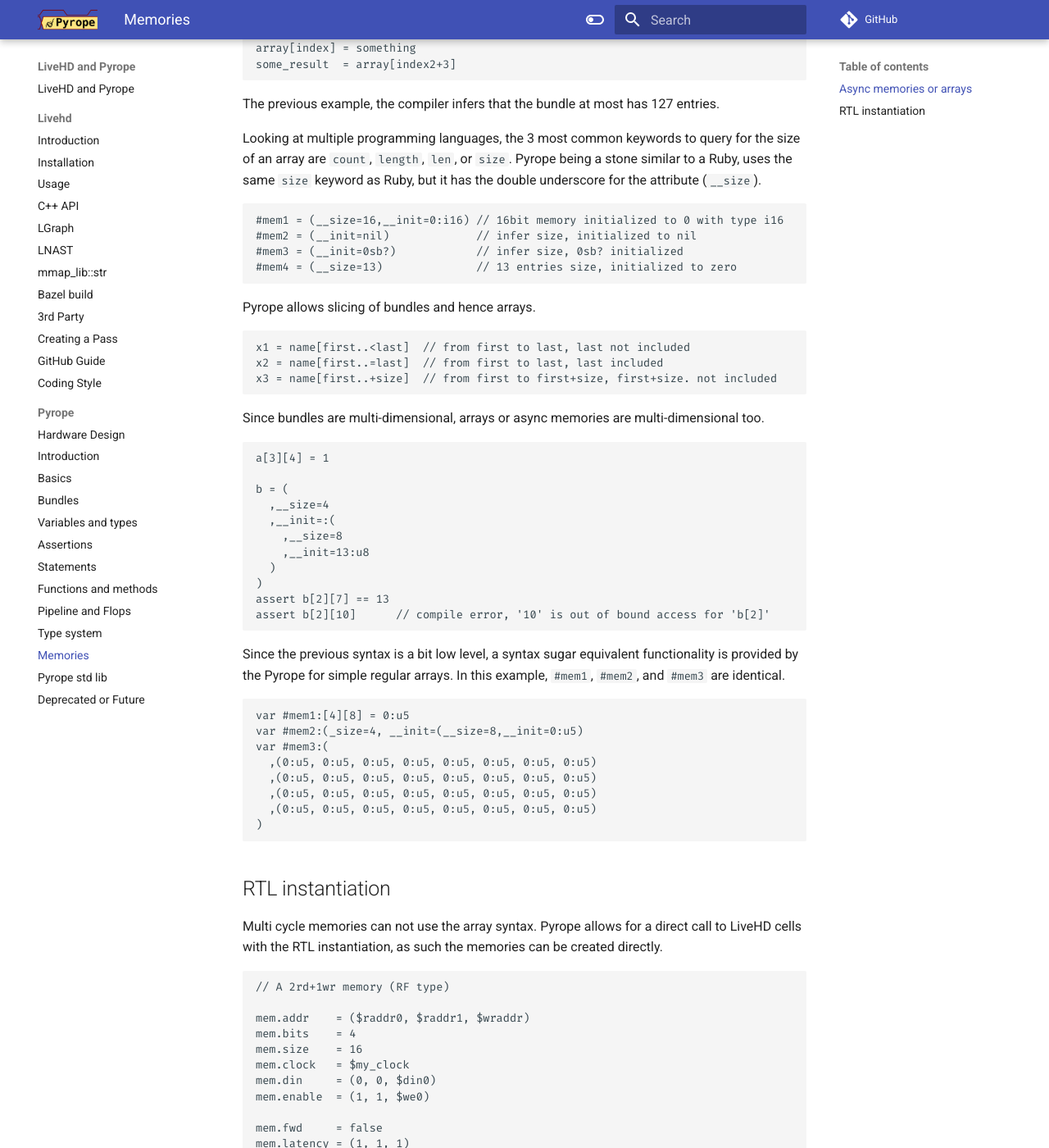
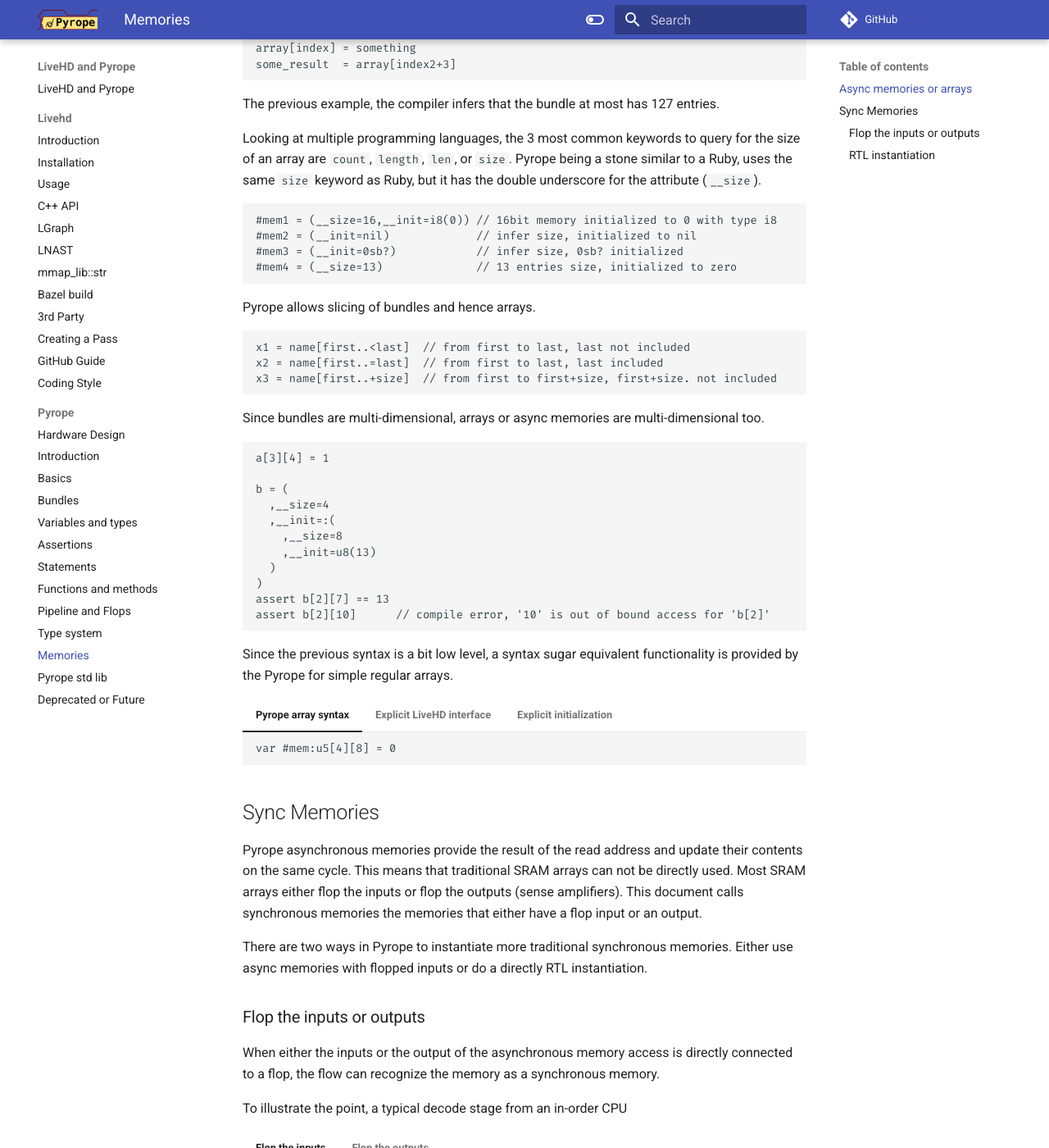
Before and after one commit to masc-ucsc/docs, an MkDocs documentation site: the page built from docs/pyrope/08-memories.md, in a window 1280 px wide and 1400 px high, scrolled down 1282 px. Shown: the whole window at 82% size. Built offline with MkDocs 1.6.1 and Material for MkDocs 9.7.7, drawn with Linux system fonts in a browser that asks for light colours; comment, search, counter and statistics services are not loaded; some of the changed text lies outside the part shown.

Commit message:
fix memories doc for Pyrope

````diff
--- a/docs/pyrope/08-memories.md
+++ b/docs/pyrope/08-memories.md
@@ -62,7 +62,7 @@
 double underscore for the attribute (`__size`).
 
 ```
-#mem1 = (__size=16,__init=0:i16) // 16bit memory initialized to 0 with type i16
+#mem1 = (__size=16,__init=i8(0)) // 16bit memory initialized to 0 with type i8
 #mem2 = (__init=nil)             // infer size, initialized to nil
 #mem3 = (__init=0sb?)            // infer size, 0sb? initialized
 #mem4 = (__size=13)              // 13 entries size, initialized to zero
@@ -87,7 +87,7 @@
   ,__size=4
   ,__init=:(
     ,__size=8
-    ,__init=13:u8
+    ,__init=u8(13)
   )
 )
 assert b[2][7] == 13
@@ -95,22 +95,77 @@
 ```
 
 Since the previous syntax is a bit low level, a syntax sugar equivalent
-functionality is provided by the Pyrope for simple regular arrays. In this
-example, `#mem1`, `#mem2`, and `#mem3` are identical.
+functionality is provided by the Pyrope for simple regular arrays.
 
-```
-var #mem1:[4][8] = 0:u5
-var #mem2:(_size=4, __init=(__size=8,__init=0:u5)
-var #mem3:(
-  ,(0:u5, 0:u5, 0:u5, 0:u5, 0:u5, 0:u5, 0:u5, 0:u5)
-  ,(0:u5, 0:u5, 0:u5, 0:u5, 0:u5, 0:u5, 0:u5, 0:u5)
-  ,(0:u5, 0:u5, 0:u5, 0:u5, 0:u5, 0:u5, 0:u5, 0:u5)
-  ,(0:u5, 0:u5, 0:u5, 0:u5, 0:u5, 0:u5, 0:u5, 0:u5)
-)
 
-```
+=== "Pyrope array syntax"
+    ```
+    var #mem:u5[4][8] = 0
+    ```
 
-## RTL instantiation
+=== "Explicit LiveHD interface"
+    ```
+    var #mem:(__size=4, __init=(__size=8,__init=u5(0))
+    ```
+
+=== "Explicit initialization"
+    ```
+    var #mem:(
+      ,(u5(0), u5(0), u5(0), u5(0), u5(0), u5(0), u5(0), u5(0))
+      ,(u5(0), u5(0), u5(0), u5(0), u5(0), u5(0), u5(0), u5(0))
+      ,(u5(0), u5(0), u5(0), u5(0), u5(0), u5(0), u5(0), u5(0))
+      ,(u5(0), u5(0), u5(0), u5(0), u5(0), u5(0), u5(0), u5(0))
+    )
+
+    ```
+
+## Sync Memories
+
+Pyrope asynchronous memories provide the result of the read address and update
+their contents on the same cycle. This means that traditional SRAM arrays can
+not be directly used. Most SRAM arrays either flop the inputs or flop the
+outputs (sense amplifiers). This document calls synchronous memories the
+memories that either have a flop input or an output.
+
+There are two ways in Pyrope to instantiate more traditional synchronous
+memories. Either use async memories with flopped inputs or do a directly RTL
+instantiation.
+
+
+### Flop the inputs or outputs
+
+When either the inputs or the output of the asynchronous memory access is
+directly connected to a flop, the flow can recognize the memory as a
+synchronous memory.
+
+
+To illustrate the point, a typical decode stage from an in-order CPU
+
+=== "Flop the inputs"
+    ```
+    var #rf:i64[32]
+
+    var #a:(addr1:u5, addr2:u5)
+
+    %data_rs1 = #rf[#a.addr1]
+    %data_rs2 = #rf[#a.addr2]
+
+    #a = ($insn[8..=11], $insn[0..=4])
+    ```
+
+=== "Flop the outputs"
+    ```
+    var #rf:i64[32]
+
+    var #a:(data1:i64, data2:i64)
+
+    %data_rs1 = #a.data1
+    %data_rs2 = #a.data2
+
+    #a = (#rf[$insn[8..=11]], #rf[$insn[0..=4]])
+    ```
+
+### RTL instantiation
 
 Multi cycle memories can not use the array syntax. Pyrope allows for a direct
 call to LiveHD cells with the RTL instantiation, as such the memories can be
@@ -131,7 +186,7 @@
 mem.wensize = 1 // we bit (no write mask)
 mem.rdport  = (-1,1,0) // 0 WR, !=0 -> RD
 
-res = __memory(mem)
+res =# __memory(mem)
 
 %q0 = res.0
 %q1 = res.1
````
